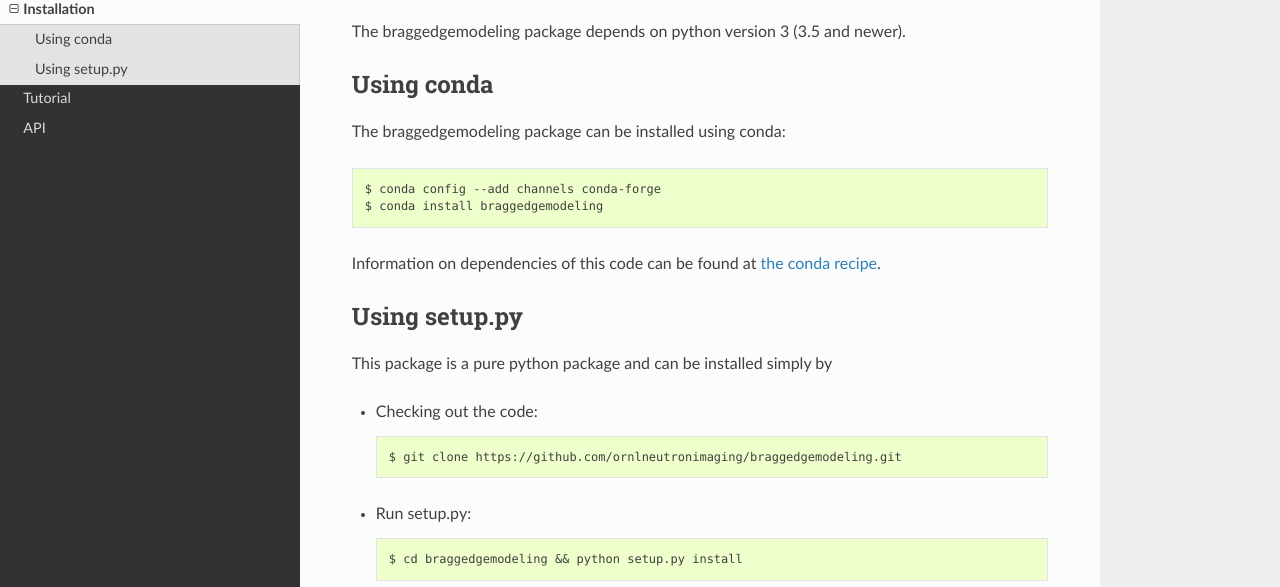
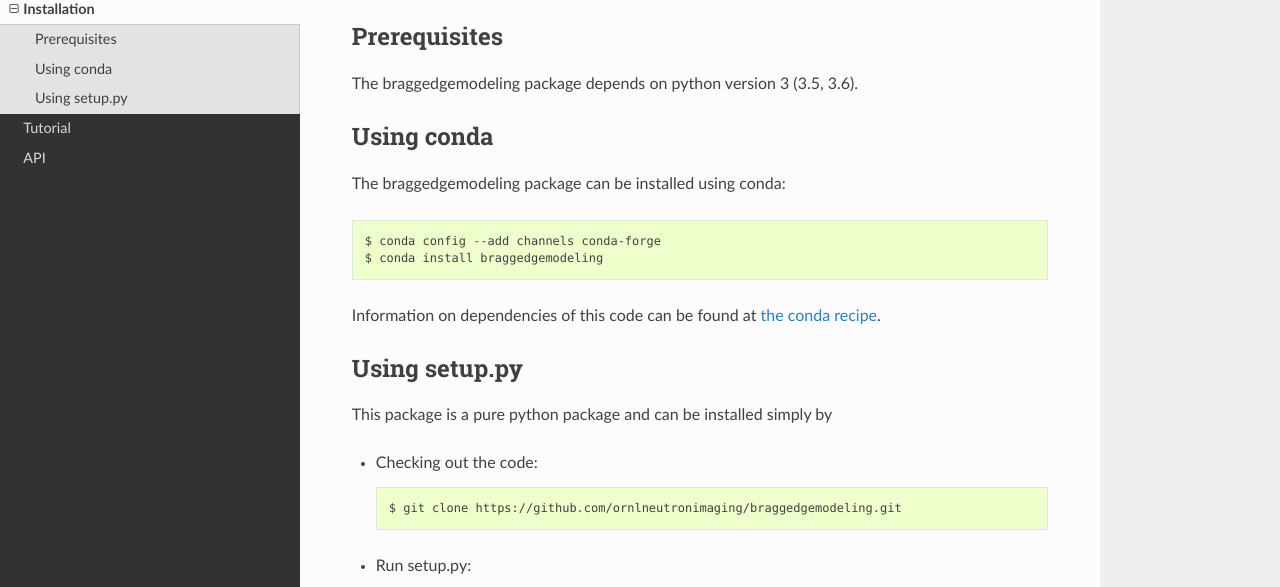
Before and after one commit to ornlneutronimaging/braggedgemodeling, a plain HTML site: page installation.html in a window 1280 px wide. Shown: the part 144-731 px from the top of the page. Drawn offline with nearby package versions, Linux system fonts and the light colour scheme; some packages are replaced by stand-ins of ours.

Commit message:
minor update

```diff
--- a/installation.html
+++ b/installation.html
@@ -81,6 +81,7 @@
               <p class="caption"><span class="caption-text">Contents:</span></p>
 <ul class="current">
 <li class="toctree-l1 current"><a class="current reference internal" href="#">Installation</a><ul>
+<li class="toctree-l2"><a class="reference internal" href="#prerequisites">Prerequisites</a></li>
 <li class="toctree-l2"><a class="reference internal" href="#using-conda">Using conda</a></li>
 <li class="toctree-l2"><a class="reference internal" href="#using-setup-py">Using setup.py</a></li>
 </ul>
@@ -153,7 +154,10 @@
 
   <div class="section" id="installation">
 <span id="id1"></span><h1>Installation<a class="headerlink" href="#installation" title="Permalink to this headline">¶</a></h1>
-<p>The braggedgemodeling package depends on python version 3 (3.5 and newer).</p>
+<div class="section" id="prerequisites">
+<h2>Prerequisites<a class="headerlink" href="#prerequisites" title="Permalink to this headline">¶</a></h2>
+<p>The braggedgemodeling package depends on python version 3 (3.5, 3.6).</p>
+</div>
 <div class="section" id="using-conda">
 <h2>Using conda<a class="headerlink" href="#using-conda" title="Permalink to this headline">¶</a></h2>
 <p>The braggedgemodeling package can be installed using conda:</p>
```
Also changed, not shown: searchindex.js (+1 -1 lines), tutorial.html (+1 -0 lines), _sources/installation.rst.txt, _sources/tutorial.rst.txt.
